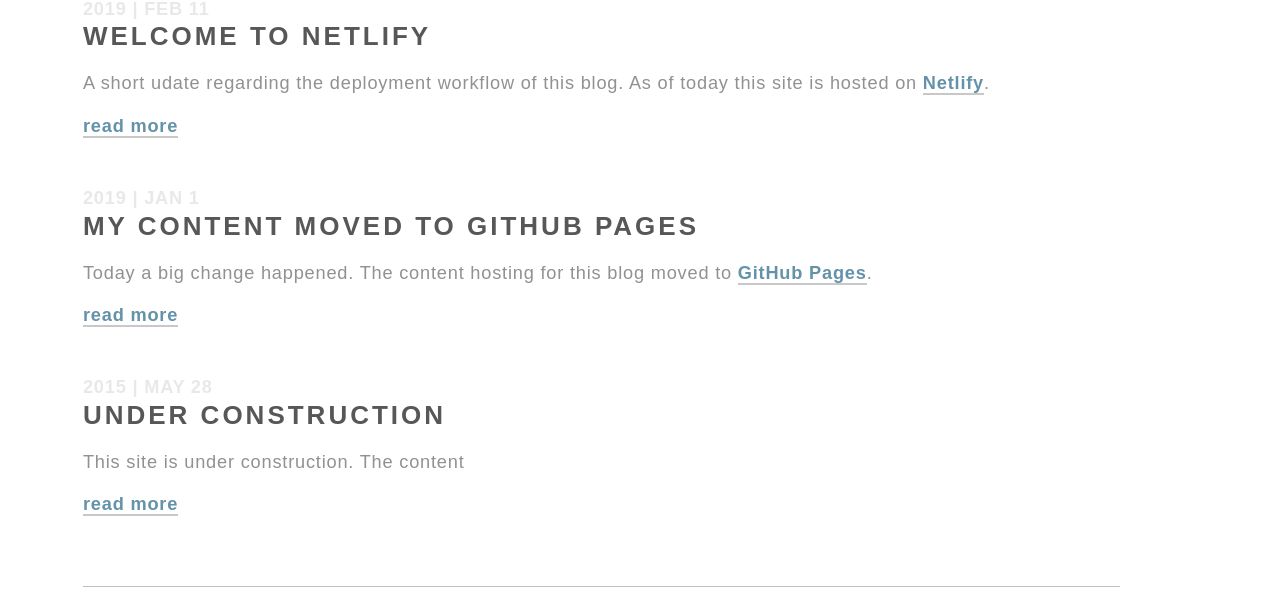
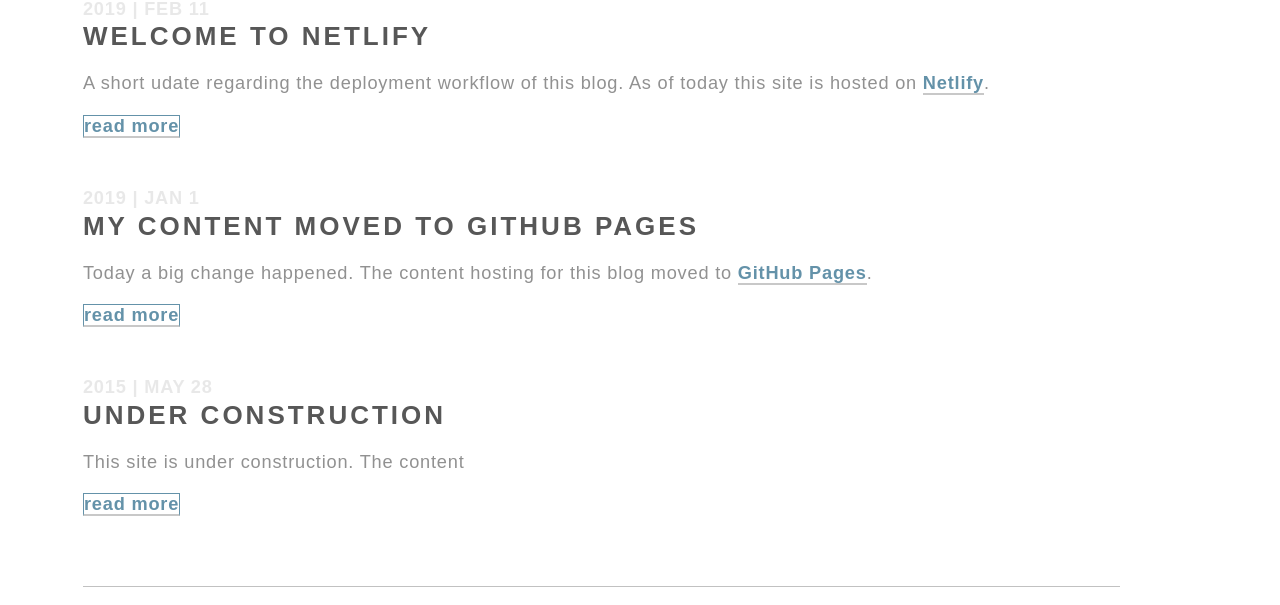
Before and after one commit to cristego/cristego.github.io, a Jekyll site: the page built from articles/index.html, in a window 1280 px wide. Shown: the part 246-851 px from the top of the page. Built offline with Jekyll 4.4.1, drawn with Linux system fonts in a browser that asks for light colours; the list of posts is cut into pages by our own code.

Commit message:
update css

```diff
--- a/css/core.css
+++ b/css/core.css
@@ -360,12 +360,12 @@ footer {
   #about_img { margin: 0; margin-bottom: 40px}
 }
 
-#readmore {
-	border: 1 #6492A9;
+.readmore {
+	border: 1px solid #6492A9;
 }
 
-.readmore a {color: #919191; font-weight: 700; text-decoration: none; border: 1 #919191;}
-.readmore a:hover {color: #6492A9; transition: all 0.3s ease 0.2s; border: 1 solid #6492A9;}
+.readmore a {color: #919191; font-weight: 700; text-decoration: none; border: 1px #919191;}
+.readmore a:hover {color: #6492A9; transition: all 0.3s ease 0.2s; border: 1px solid #6492A9;}
 
 #post {
 	float: left;
```
